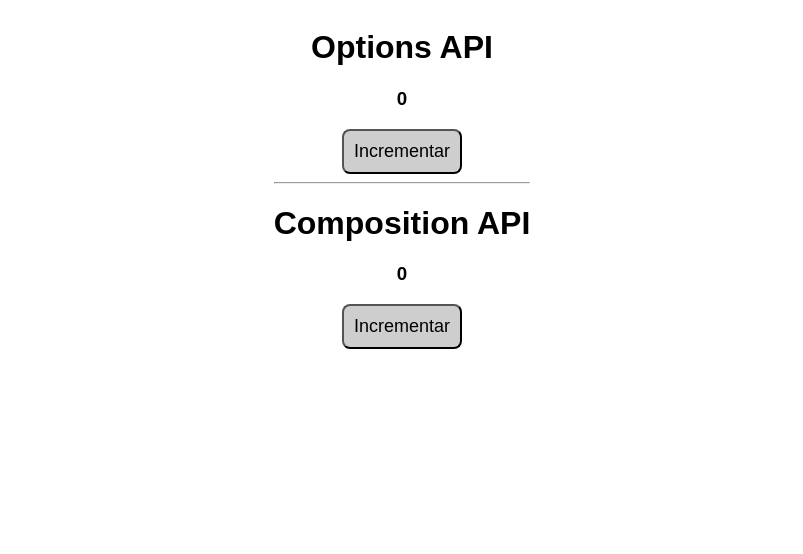
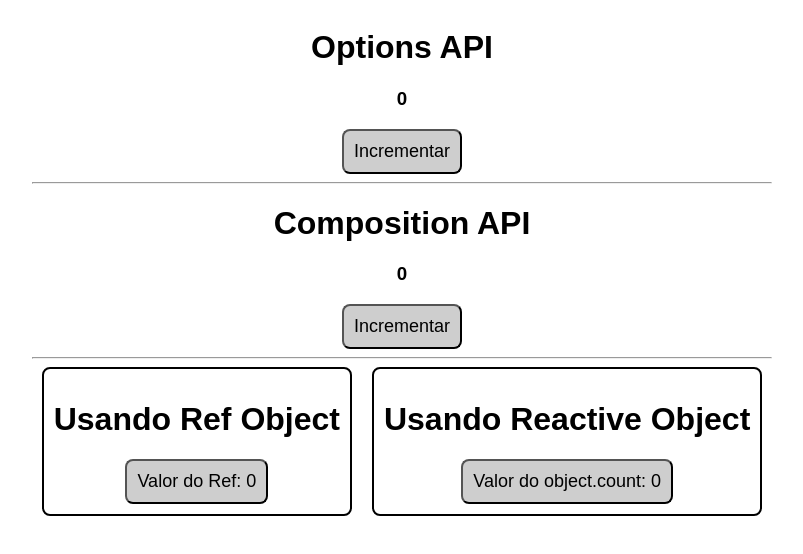
Before and after one commit to AndersonCamposs/learning_vue, a Vue app: page / in a window 1280 px wide. Shown: the top 554 px of the page, without its empty margins (238-1041 px from the left). Built offline with nearby package versions, Linux system fonts and the light colour scheme.

Commit message:
Dados reativos com ref e reactive

```diff
--- a/src/App.vue
+++ b/src/App.vue
@@ -1,12 +1,15 @@
 <script setup>
 import CompositionAPI from "./components/CompositionAPI.vue";
 import OptionsAPI from "./components/OptionsAPI.vue"
+import ReactiveData from "./components/ReactiveData.vue";
 </script>
 
 <template>
   <OptionsAPI />
   <hr>
   <CompositionAPI />
+  <hr>
+  <ReactiveData />
 </template>
 
 <style scoped>
--- /dev/null
+++ b/src/components/ReactiveData.vue
@@ -0,0 +1,47 @@
+<script setup>
+import { ref, reactive } from 'vue';
+const refCount = ref(0);
+const object = reactive({
+    count: 0
+})
+
+function incrementRef() {
+    refCount.value++;
+}
+
+function incrementReactive() {
+    object.count++
+}
+</script>
+
+<template>
+<div class="container">
+    <div>
+        <h1>Usando Ref Object</h1>
+        <button @click="incrementRef">Valor do Ref: {{ refCount }}</button>
+    </div>
+    <div>
+        <h1>Usando Reactive Object</h1>
+        <button @click="incrementReactive">Valor do object.count: {{ object.count }}</button>
+    </div>
+</div>
+</template>
+
+<style scoped>
+.container {
+    display: flex;
+    justify-content: center;
+}
+
+.container div {
+    border-radius: 8px;
+    border: 2px solid #000;
+    display: flex;
+    flex-direction: column;
+    justify-content: center;
+    align-items: center;
+    text-align: center;
+    padding: 10px;
+    margin: 0 10px;
+}
+</style>
```
